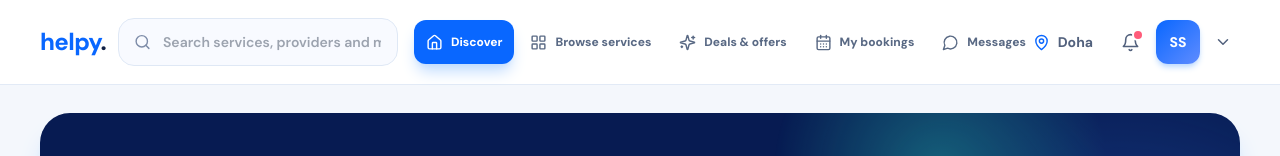
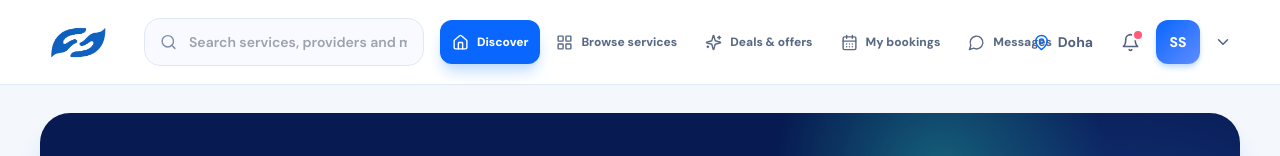
Before and after one commit to sirajsayed7/Helpy-Customer-Website, a React (Vite) app: page / in a window 1280 px wide. Both pictures are taken after a click on the button "Explore services". Shown: the top 156 px of the page. Built offline with nearby package versions, Linux system fonts and the light colour scheme.

Commit message:
Use Helpy logo in desktop header

```diff
--- a/src/desktop/DesktopWebsite.tsx
+++ b/src/desktop/DesktopWebsite.tsx
@@ -108,7 +108,7 @@ function DesktopTopBar({ screen, navigate }: { screen: Screen; navigate: (screen
   ]
   return <header className="sticky top-0 z-50 border-b border-[#e2eaf6] bg-white/95 backdrop-blur-xl">
     <div className="mx-auto flex h-[84px] max-w-[1800px] items-center gap-3 px-4 sm:px-7 lg:px-10">
-      <button onClick={() => navigate('home')} className="shrink-0 text-2xl font-black tracking-tight text-[#0967ff]">helpy<span className="text-[#102044]">.</span></button>
+      <button onClick={() => navigate('home')} className="flex h-12 w-[92px] shrink-0 items-center justify-start rounded-xl transition hover:bg-blue-50" aria-label="Helpy home"><img src="/assets/helpy-logo-transparent.png" alt="Helpy" className="h-11 w-[78px] object-contain"/></button>
       <div className="relative hidden w-[280px] shrink-0 md:block 2xl:w-[400px]"><Search size={17} className="pointer-events-none absolute left-4 top-1/2 -translate-y-1/2 text-[#7e8da9]"/><input value={query} onChange={event => setQuery(event.target.value)} onKeyDown={event => event.key === 'Enter' && submit()} placeholder="Search services, providers and more" className="h-12 w-full rounded-2xl border border-[#dfe8f5] bg-[#f8faff] pl-11 pr-4 text-sm font-semibold outline-none transition focus:border-[#0967ff] focus:bg-white focus:ring-4 focus:ring-blue-50" /></div>
       <nav className="ml-1 hidden min-w-0 items-center gap-1 xl:flex" aria-label="Explore">
         {NAV_ITEMS.map(item => <button key={item.screen} onClick={() => navigate(item.screen)} className={`inline-flex h-11 shrink-0 items-center gap-2 rounded-xl px-3 text-[12px] font-black transition 2xl:px-4 2xl:text-sm ${selected(item.screen) ? 'bg-[#0967ff] text-white shadow-lg shadow-blue-200' : 'text-[#596984] hover:bg-[#f3f7ff] hover:text-[#0967ff]'}`}><item.icon size={17}/><span>{item.label}</span></button>)}
```
